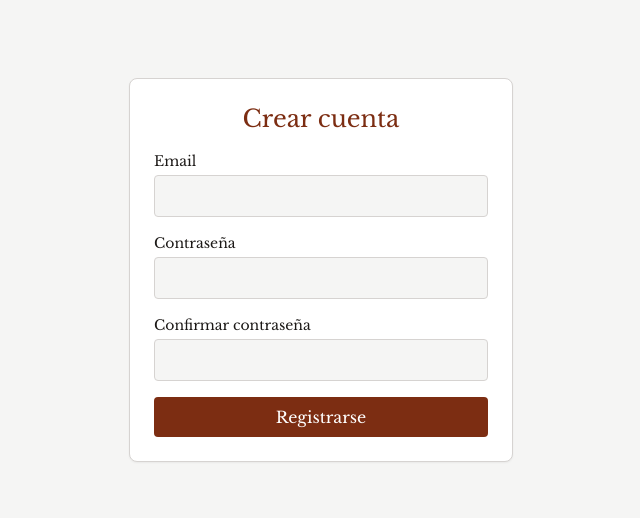
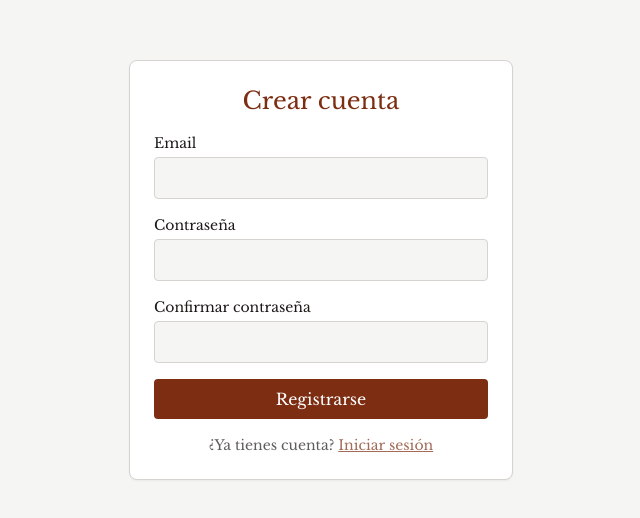
Before and after one commit to zekichi/App-formulario, a React (Vite) app in the folder frontend/: page /register in a window 1280 px wide. Shown: the part 130-648 px from the top of the page, without its empty margins (319-959 px from the left). Built offline with nearby package versions, Linux system fonts and the light colour scheme; no server answers.

Commit message:
boton incio y crear

```diff
--- a/frontend/src/components/Login.tsx
+++ b/frontend/src/components/Login.tsx
@@ -3,7 +3,7 @@ import { Formik, Form, Field, ErrorMessage } from 'formik';
 import * as Yup from 'yup';
 import { useAuth } from '../context/AuthContext.tsx'
 import { useState } from 'react';
-import { useNavigate } from 'react-router-dom';
+import { useNavigate, Link } from 'react-router-dom'; // Agregar Link
 
 const schema = Yup.object().shape({
     email: Yup.string().email('Email inválido').required('Requerido'),
@@ -34,7 +34,7 @@ export default function Login() {
     return (
         <div className="min-h-screen bg-fondo font-serif text-texto flex items-center justify-center p-6">
             <div className="w-full max-w-sm bg-blanco p-6 border border-borde rounded-lg shadow-sm">
-                <h2 className="text-2xl mb-4 text-acento  text-center">Iniciar sesión</h2>
+                <h2 className="text-2xl mb-4 text-acento text-center">Iniciar sesión</h2>
                 <Formik
                     initialValues={{ email: '', password: '' }}
                     validationSchema={schema}
@@ -79,6 +79,19 @@ export default function Login() {
                         </Form>
                     )}
                 </Formik>
+
+                {/* Nuevo enlace para crear cuenta */}
+                <div className="mt-4 text-center">
+                    <p className="text-sm text-texto opacity-70">
+                        ¿No tienes cuenta?{' '}
+                        <Link
+                            to="/register"
+                            className="text-acento hover:opacity-80 font-medium underline"
+                        >
+                            Crear cuenta
+                        </Link>
+                    </p>
+                </div>
             </div>
         </div>
     );
--- a/frontend/src/components/Register.tsx
+++ b/frontend/src/components/Register.tsx
@@ -2,7 +2,7 @@
 import { Formik, Form, Field, ErrorMessage } from 'formik';
 import * as Yup from 'yup';
 import { useAuth } from '../context/AuthContext';
-import { useNavigate } from 'react-router-dom';
+import { useNavigate, Link } from 'react-router-dom'; // Agregar Link
 
 const schema = Yup.object().shape({
   email: Yup.string().email('Email inválido').required('Requerido'),
@@ -73,6 +73,19 @@ export default function Register() {
             </Form>
           )}
         </Formik>
+
+        {/* Nuevo enlace para iniciar sesión */}
+        <div className="mt-4 text-center">
+          <p className="text-sm text-texto opacity-70">
+            ¿Ya tienes cuenta?{' '}
+            <Link
+              to="/login"
+              className="text-acento hover:opacity-80 font-medium underline"
+            >
+              Iniciar sesión
+            </Link>
+          </p>
+        </div>
       </div>
     </div>
   );
```
Also changed, not shown: 1 other file (tests, documents, lock files or other folders).
